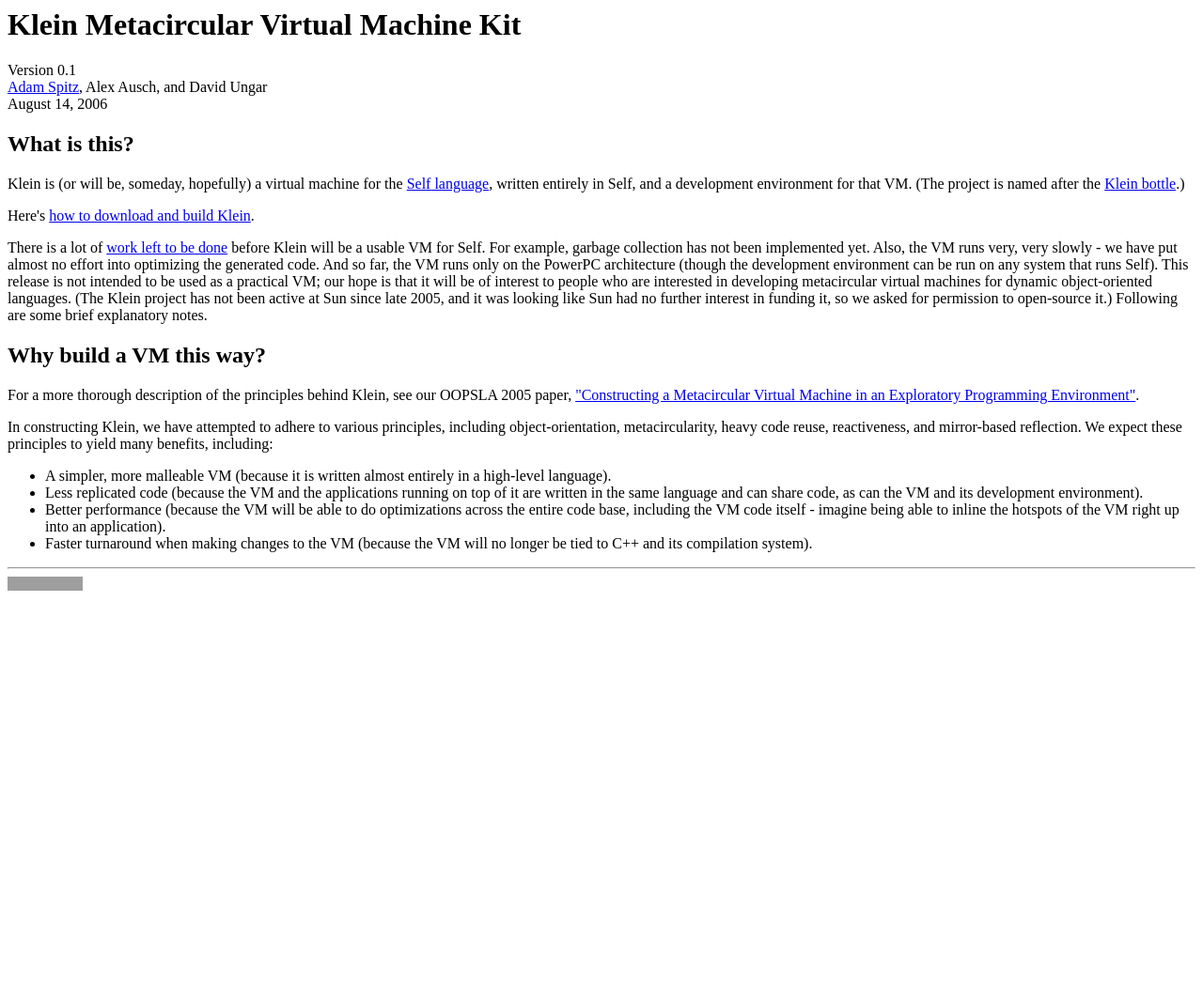
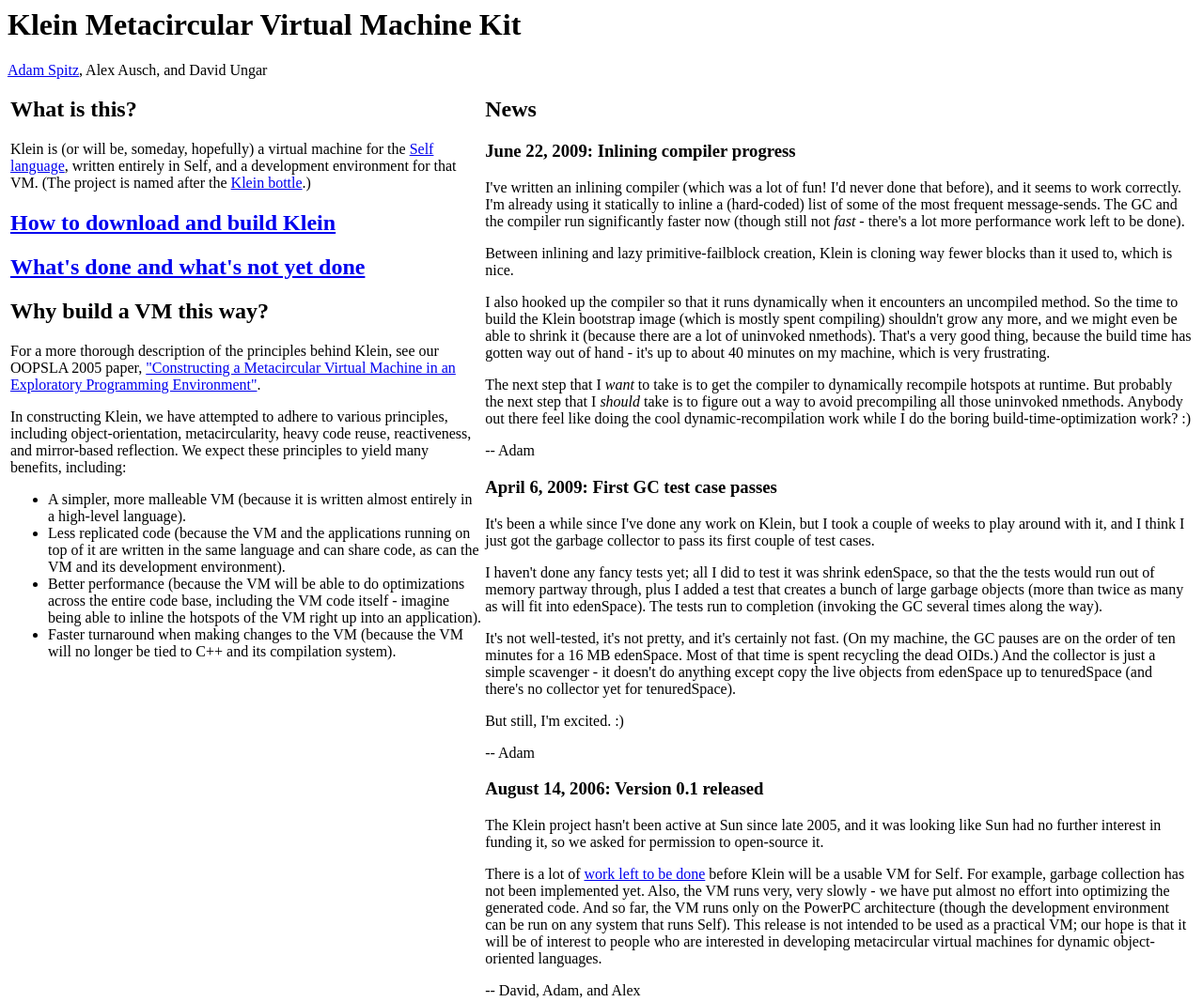
Before and after one commit to AdamSpitz/klein, a plain HTML site: page public_html/index.html in a window 1280 px wide. Shown: the top 1067 px of the page at 94% size. Before the commit the page ends 800 px from the top, so only its background shows below. Drawn offline with Linux system fonts and the light colour scheme; grey boxes are pictures that could not be loaded.

```diff
--- a/public_html/index.html
+++ b/public_html/index.html
@@ -7,18 +7,20 @@
 <body>
 
 <h1>Klein Metacircular Virtual Machine Kit</h1>
+<p><a href="http://adamspitz.com">Adam Spitz</a>, Alex Ausch, and David Ungar</p>
 
-<p>Version 0.1<br/>
-<a href="http://adamspitz.com">Adam Spitz</a>, Alex Ausch, and David Ungar<br/>
-August 14, 2006</p>
 
+<table><tr>
+
+<td width="40%" style="vertical-align: top">
 <h2>What is this?</h2>
 
 <p>Klein is (or will be, someday, hopefully) a virtual machine for the <a href="http://selflanguage.org">Self language</a>, written entirely in Self, and a development environment for that VM. (The project is named after the <a href="http://en.wikipedia.org/wiki/Klein_bottle">Klein bottle</a>.)</p>
 
-<p>Here's <a href="running.html">how to download and build Klein</a>.</p>
 
-<p>There is a lot of <a href="todo.html">work left to be done</a> before Klein will be a usable VM for Self. For example, garbage collection has not been implemented yet. Also, the VM runs very, very slowly - we have put almost no effort into optimizing the generated code. And so far, the VM runs only on the PowerPC architecture (though the development environment can be run on any system that runs Self). This release is not intended to be used as a practical VM; our hope is that it will be of interest to people who are interested in developing metacircular virtual machines for dynamic object-oriented languages. (The Klein project has not been active at Sun since late 2005, and it was looking like Sun had no further interest in funding it, so we asked for permission to open-source it.) Following are some brief explanatory notes.</p>
+<h2><a href="running.html">How to download and build Klein</a></h2>
+
+<h2><a href="todo.html">What's done and what's not yet done</a></h2>
 
 
 <h2>Why build a VM this way?</h2>
@@ -34,6 +36,54 @@ August 14, 2006</p>
   <li>Faster turnaround when making changes to the VM (because the VM will no longer be tied to C++ and its compilation system).</li>
 </ul>
 
+</td>
+
+
+
+<td style="vertical-align: top">
+<h2>News</h2>
+
+
+<h3>June 22, 2009: Inlining compiler progress</h3>
+
+<p>I've written an inlining compiler (which was a lot of fun! I'd never done that before), and it seems to work correctly. I'm already using it statically to inline a (hard-coded) list of some of the most frequent message-sends. The GC and the compiler run significantly faster now (though still not <i>fast</i> - there's a lot more performance work left to be done).</p>
+
+<p>Between inlining and lazy primitive-failblock creation, Klein is cloning way fewer blocks than it used to, which is nice.</p>
+
+<p>I also hooked up the compiler so that it runs dynamically when it encounters an uncompiled method. So the time to build the Klein bootstrap image (which is mostly spent compiling) shouldn't grow any more, and we might even be able to shrink it (because there are a lot of uninvoked nmethods). That's a very good thing, because the build time has gotten way out of hand - it's up to about 40 minutes on my machine, which is very frustrating.</p>
+
+<p>The next step that I <i>want</i> to take is to get the compiler to dynamically recompile hotspots at runtime. But probably the next step that I <i>should</i> take is to figure out a way to avoid precompiling all those uninvoked nmethods. Anybody out there feel like doing the cool dynamic-recompilation work while I do the boring build-time-optimization work? :)</p>
+
+<p>-- Adam</p>
+
+
+<h3>April 6, 2009: First GC test case passes</h3>
+
+<p>It's been a while since I've done any work on Klein, but I took a couple of weeks to play around with it, and I think I just got the garbage collector to pass its first couple of test cases.</p>
+
+<p>I haven't done any fancy tests yet; all I did to test it was shrink edenSpace, so that the the tests would run out of memory partway through, plus I added a test that creates a bunch of large garbage objects (more than twice as many as will fit into edenSpace). The tests run to completion (invoking the GC several times along the way).</p>
+
+<p>It's not well-tested, it's not pretty, and it's certainly not fast. (On my machine, the GC pauses are on the order of ten minutes for a 16 MB edenSpace. Most of that time is spent recycling the dead OIDs.) And the collector is just a simple scavenger - it doesn't do anything except copy the live objects from edenSpace up to tenuredSpace (and there's no collector yet for tenuredSpace).</p>
+
+<p>But still, I'm excited. :)</p>
+
+<p>-- Adam</p>
+
+
+<h3>August 14, 2006: Version 0.1 released</h3>
+
+<p>The Klein project hasn't been active at Sun since late 2005, and it was looking like Sun had no further interest in funding it, so we asked for permission to open-source it.</p>
+
+<p>There is a lot of <a href="todo.html">work left to be done</a> before Klein will be a usable VM for Self. For example, garbage collection has not been implemented yet. Also, the VM runs very, very slowly - we have put almost no effort into optimizing the generated code. And so far, the VM runs only on the PowerPC architecture (though the development environment can be run on any system that runs Self). This release is not intended to be used as a practical VM; our hope is that it will be of interest to people who are interested in developing metacircular virtual machines for dynamic object-oriented languages.</p>
+
+<p>-- David, Adam, and Alex</p>
+
+
+</td>
+
+
+
+</tr></table>
 
 
 
```
Also changed, not shown: public_html/todo.html (+11 -6 lines), doc/Adam - working notes.txt, 6 other files.
